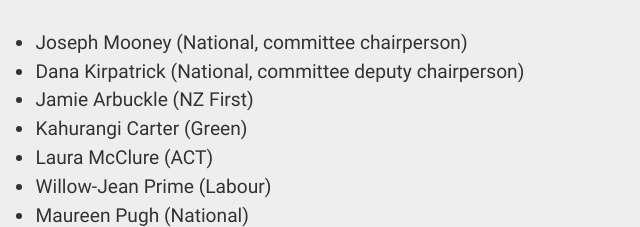
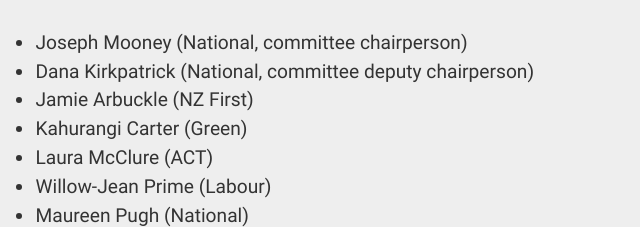
Before and after one commit to Cipscis/curly-kiwi, a website: page app/articles/2026/05/24/the-inspiration-and-history-of-nz-firsts-transphobic-definitions-bill/index.html in a window 1280 px wide. Shown: the part 10985-11212 px from the top of the page, 299-939 px from the left. Drawn offline with nearby package versions, Linux system fonts and the light colour scheme; files that its build step writes are made by us from their sources.

Commit message:
Fixed Dana Kirkpatrick's name

```diff
--- a/app/articles/2026/05/24/the-inspiration-and-history-of-nz-firsts-transphobic-definitions-bill/index.html
+++ b/app/articles/2026/05/24/the-inspiration-and-history-of-nz-firsts-transphobic-definitions-bill/index.html
@@ -343,7 +343,7 @@
 
 		<ul>
 			<li>Joseph Mooney (National, committee chairperson)</li>
-			<li>Dana Kirpatrick (National, committee deputy chairperson)</li>
+			<li>Dana Kirkpatrick (National, committee deputy chairperson)</li>
 			<li>Jamie Arbuckle (NZ First)</li>
 			<li>Kahurangi Carter (Green)</li>
 			<li>Laura McClure (ACT)</li>
```
